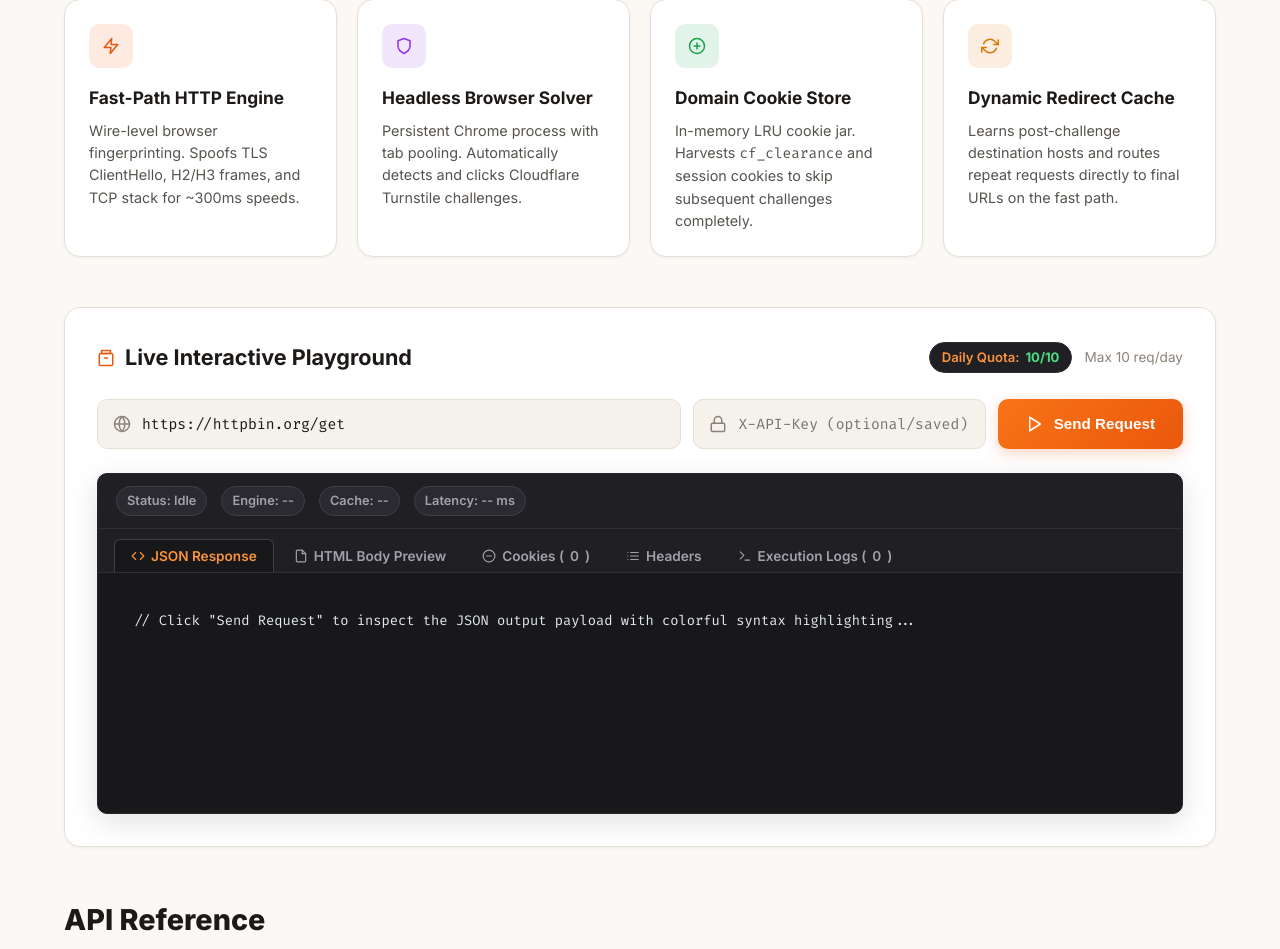
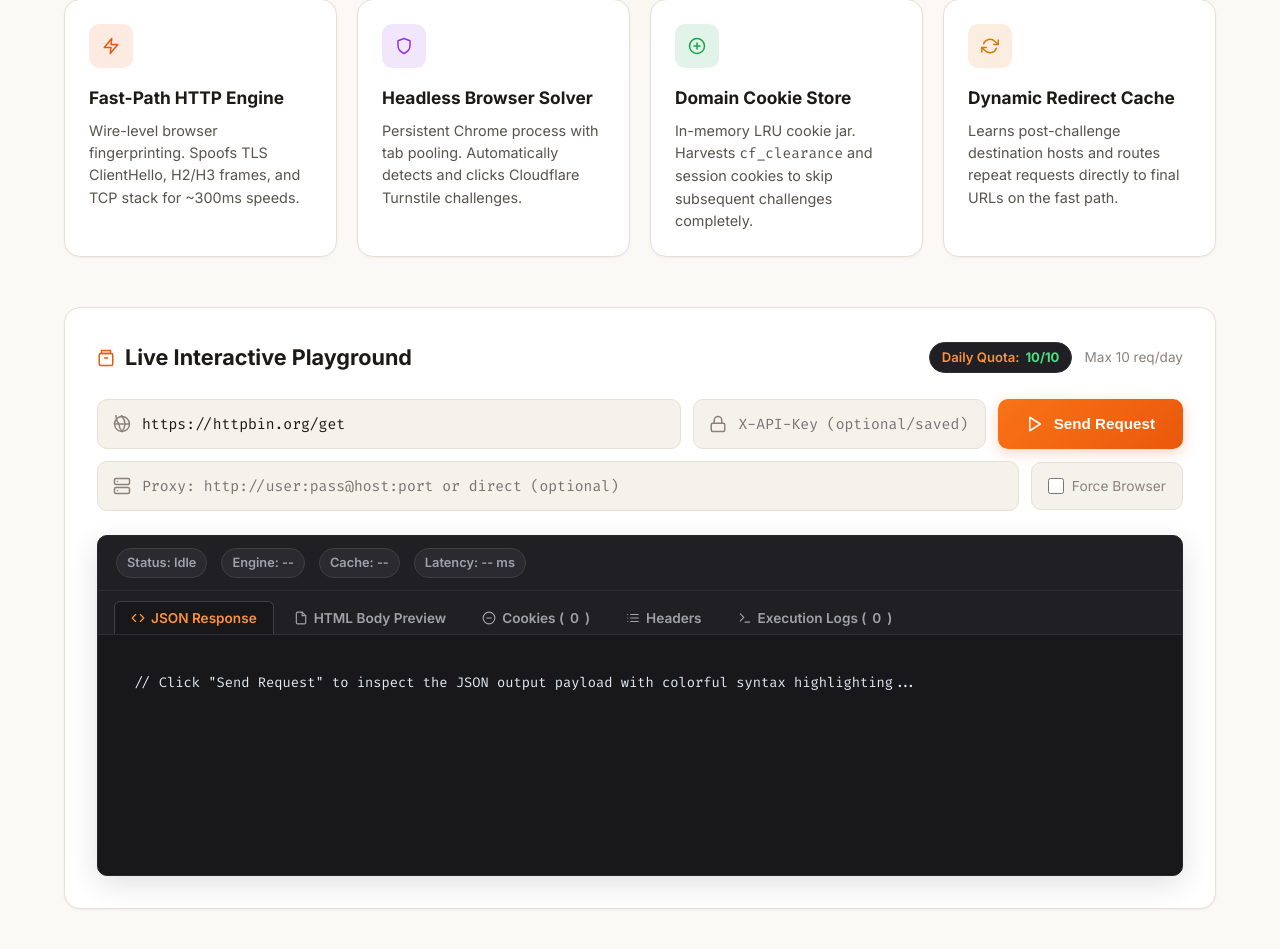
Before and after one commit to masudranaxpert/webscrape, a FastAPI app: page / in a window 1280 px wide. Shown: the part 402-1351 px from the top of the page. Run offline with FastAPI, Linux system fonts and the light colour scheme; data that the repository does not hold is empty.

Commit message:
feat(playground): add proxy input and force-browser option with localStorage persistence

```diff
--- a/templates/index.html
+++ b/templates/index.html
@@ -12,7 +12,7 @@
   <link
     href="https://fonts.googleapis.com/css2?family=Fira+Code:wght@400;500;600&family=Inter:wght@400;500;600;700;800&display=swap"
     rel="stylesheet">
-  <link rel="stylesheet" href="/static/index.css?v=3.2">
+  <link rel="stylesheet" href="/static/index.css?v=3.3">
 </head>
 
 <body>
@@ -126,18 +126,18 @@
         </div>
       </div>
 
-      <form id="fetchForm" class="interactive-form">
+      <form id="fetchForm" class="interactive-form" style="display:flex;flex-direction:column;gap:12px;">
         <div style="display:flex;gap:12px;width:100%;flex-wrap:wrap;">
           <div class="input-wrapper" style="flex:2;min-width:280px;">
             <svg class="svg-icon input-icon" viewBox="0 0 24 24">
               <circle cx="12" cy="12" r="10" />
               <line x1="2" y1="12" x2="22" y2="12" />
-              <path d="M12 2a15.3 15.3 0 0 1 4 10 15.3 15.3 0 0 1-4 10 15.3 15.3 0 0 1-4-10 15.3 15.3 0 0 1 4-10z" />
+              <path d="M12 2a15.3 15.3 0 0 1 4 10 15.3 15.3 0 0 1-4 10 15.3 15.3 0 0 1-4-10 15.3 15.3 0 0 1-4-10 15.3 15.3 0 0 1 4-10z" />
             </svg>
             <input type="url" id="targetUrl" class="input-url" placeholder="https://example.com/protected-page"
               value="https://httpbin.org/get" required />
           </div>
-          <div class="input-wrapper" style="flex:1;min-width:200px;">
+          <div class="input-wrapper" style="flex:1;min-width:180px;">
             <svg class="svg-icon input-icon" viewBox="0 0 24 24">
               <rect x="3" y="11" width="18" height="11" rx="2" ry="2" />
               <path d="M7 11V7a5 5 0 0 1 10 0v4" />
@@ -150,6 +150,21 @@
             </svg>
             <span id="btnLabel">Send Request</span>
           </button>
+        </div>
+        <div style="display:flex;gap:12px;width:100%;flex-wrap:wrap;align-items:center;">
+          <div class="input-wrapper" style="flex:1;min-width:280px;">
+            <svg class="svg-icon input-icon" viewBox="0 0 24 24">
+              <rect x="2" y="2" width="20" height="8" rx="2" ry="2" />
+              <rect x="2" y="14" width="20" height="8" rx="2" ry="2" />
+              <line x1="6" y1="6" x2="6.01" y2="6" />
+              <line x1="6" y1="18" x2="6.01" y2="18" />
+            </svg>
+            <input type="text" id="proxyInput" class="input-url" placeholder="Proxy: http://user:pass@host:port or direct (optional)" />
+          </div>
+          <label style="display:inline-flex;align-items:center;gap:8px;font-size:0.86rem;color:var(--text-muted);cursor:pointer;user-select:none;padding:12px 16px;background:var(--bg-card);border:1px solid var(--border);border-radius:var(--radius-md);box-sizing:border-box;">
+            <input type="checkbox" id="forceBrowserInput" style="accent-color:var(--accent-orange);cursor:pointer;width:16px;height:16px;" />
+            <span>Force Browser</span>
+          </label>
         </div>
       </form>
 
@@ -965,7 +980,7 @@ data = response.<span class="hl-fn">json</span>()
     </div>
   </footer>
 
-  <script src="/static/index.js?v=3.2"></script>
+  <script src="/static/index.js?v=3.3"></script>
 </body>
 
 </html>
--- a/templates/index.js
+++ b/templates/index.js
@@ -124,6 +124,8 @@ setInterval(checkHealth, 10000);
 const fetchForm = document.getElementById('fetchForm');
 const targetUrlInput = document.getElementById('targetUrl');
 const apiKeyInput = document.getElementById('apiKeyInput');
+const proxyInput = document.getElementById('proxyInput');
+const forceBrowserInput = document.getElementById('forceBrowserInput');
 const submitBtn = document.getElementById('submitBtn');
 const btnLabel = document.getElementById('btnLabel');
 const jsonOutput = document.getElementById('jsonOutput');
@@ -139,12 +141,35 @@ const viaPill = document.getElementById('viaPill');
 const cachePill = document.getElementById('cachePill');
 const timePill = document.getElementById('timePill');
 
+// Restore saved API key and proxy from localStorage
+try {
+  if (apiKeyInput) {
+    const savedKey = localStorage.getItem('anti_playground_api_key');
+    if (savedKey) apiKeyInput.value = savedKey;
+  }
+  if (proxyInput) {
+    const savedProxy = localStorage.getItem('anti_playground_proxy');
+    if (savedProxy) proxyInput.value = savedProxy;
+  }
+} catch (e) {}
+
 fetchForm.addEventListener('submit', async (e) => {
   e.preventDefault();
   const url = targetUrlInput.value.trim();
   if (!url) return;
 
   const apiKey = apiKeyInput ? apiKeyInput.value.trim() : '';
+  const proxy = proxyInput ? proxyInput.value.trim() : '';
+  const forceBrowser = forceBrowserInput ? forceBrowserInput.checked : false;
+
+  // Persist inputs to localStorage
+  try {
+    if (apiKey) localStorage.setItem('anti_playground_api_key', apiKey);
+    else localStorage.removeItem('anti_playground_api_key');
+
+    if (proxy) localStorage.setItem('anti_playground_proxy', proxy);
+    else localStorage.removeItem('anti_playground_proxy');
+  } catch (e) {}
 
   // If no API key and server quota is already 0, block early
   if (!apiKey && serverQuota.remaining <= 0) {
@@ -184,11 +209,15 @@ fetchForm.addEventListener('submit', async (e) => {
       reqHeaders['X-API-Key'] = apiKey;
     }
 
+    const payload = { url: url };
+    if (proxy) payload.proxy = proxy;
+    if (forceBrowser) payload.force_browser = true;
+
     const endpoint = apiKey ? '/fetch' : '/playground/fetch';
     const res = await fetch(endpoint, {
       method: 'POST',
       headers: reqHeaders,
-      body: JSON.stringify({ url: url })
+      body: JSON.stringify(payload)
     });
 
     const elapsed = Math.round(performance.now() - t0);
@@ -334,7 +363,7 @@ fetchForm.addEventListener('submit', async (e) => {
         let logHtml = '';
         for (const line of logs) {
           let colored = line.replace(/&/g, '&amp;').replace(/</g, '&lt;').replace(/>/g, '&gt;');
-          colored = colored.replace(/(\[INIT\]|\[HTTP\]|\[RETRY\])/g, '<span style="color:#38bdf8;font-weight:700">$1</span>');
+          colored = colored.replace(/(\[INIT\]|\[HTTP\]|\[RETRY\]|\[PROXY\]|\[IDENTITY\])/g, '<span style="color:#38bdf8;font-weight:700">$1</span>');
           colored = colored.replace(/(\[CACHE\]|\[EXTRACT\])/g, '<span style="color:#10b981;font-weight:700">$1</span>');
           colored = colored.replace(/(\[INJECT\]|\[HEADERS\])/g, '<span style="color:#a78bfa;font-weight:700">$1</span>');
           colored = colored.replace(/(\[HTTP-SUCCESS\]|\[RETRY-SUCCESS\]|\[DONE\])/g, '<span style="color:#4ade80;font-weight:700">$1</span>');
```
